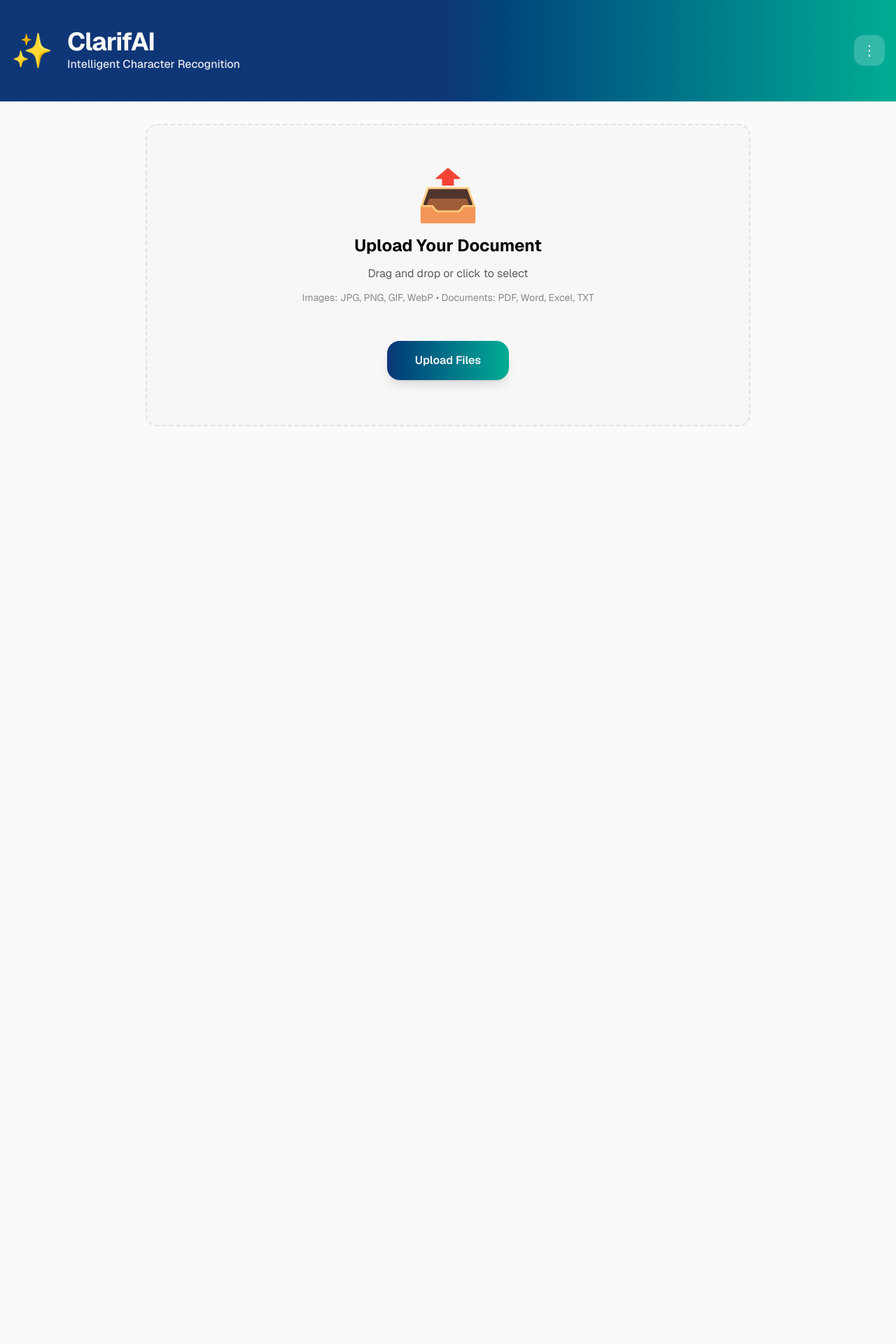
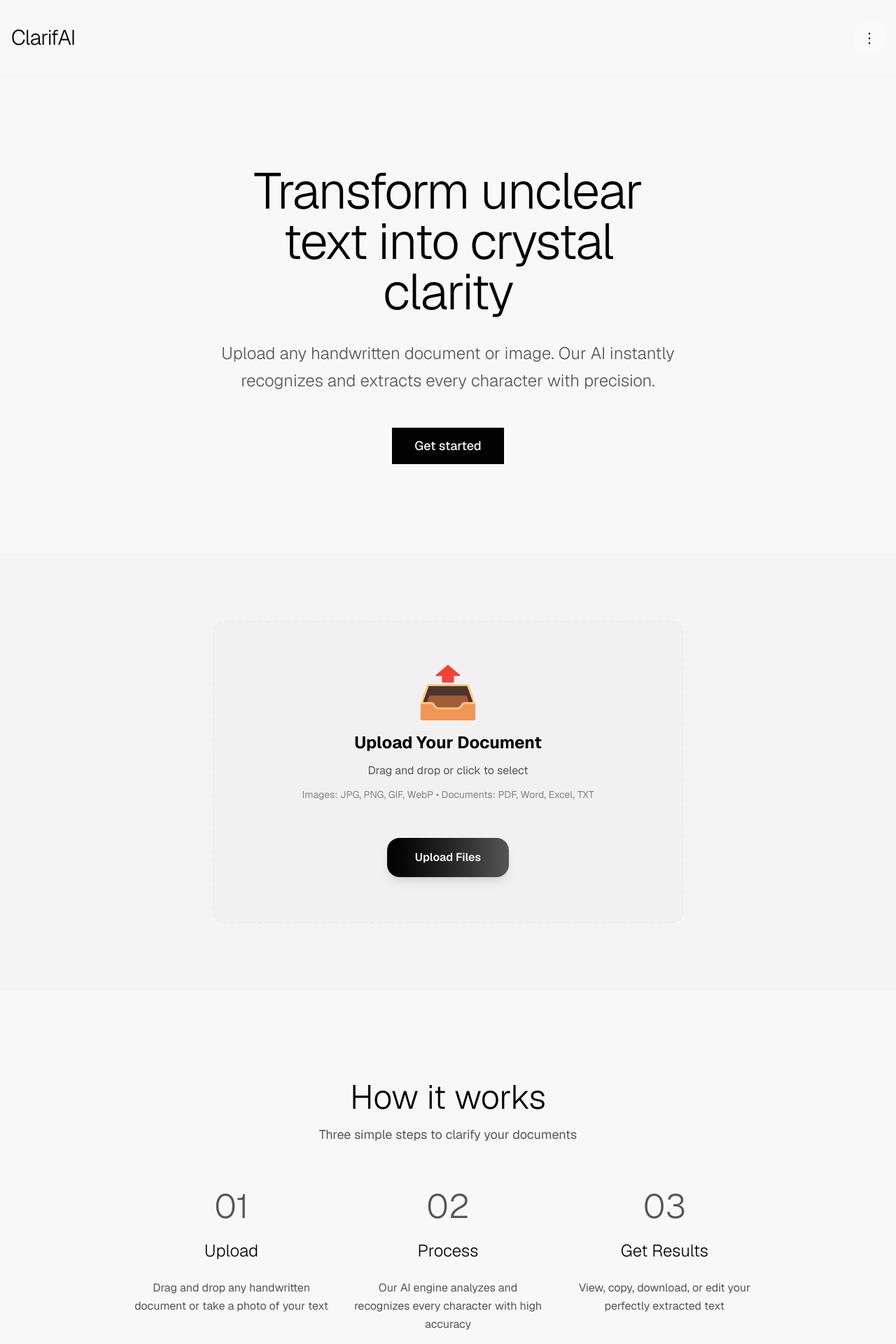
Before and after one commit to blaktiger522/recoginifai, a Next.js app: page / in a window 1280 px wide. Shown: the top 1920 px of the page at 70% size. Before the commit the page ends 800 px from the top, so only its background shows below. Built offline with nearby package versions, Linux system fonts and the light colour scheme.

Commit message:
feat: redesign ClarifAI landing page with minimalist aesthetic
Modern, clean hero section with elegant typography and whitespace.

Co-authored-by: null <190369869+blaktiger522@users.noreply.github.com>

```diff
--- a/app/globals.css
+++ b/app/globals.css
@@ -4,26 +4,26 @@
 @custom-variant dark (&:is(.dark *));
 
 :root {
-  /* Updated to modern professional color palette - deep navy primary, vibrant teal accent */
-  --background: oklch(0.985 0 0);
-  --foreground: oklch(0.12 0 0);
+  /* Modern minimalist color palette - clean whites and grays with subtle accent */
+  --background: oklch(0.98 0 0);
+  --foreground: oklch(0.08 0 0);
   --card: oklch(1 0 0);
-  --card-foreground: oklch(0.12 0 0);
+  --card-foreground: oklch(0.08 0 0);
   --popover: oklch(1 0 0);
-  --popover-foreground: oklch(0.12 0 0);
-  --primary: oklch(0.35 0.12 260);
+  --popover-foreground: oklch(0.08 0 0);
+  --primary: oklch(0.08 0 0);
   --primary-foreground: oklch(0.98 0 0);
-  --secondary: oklch(0.65 0.16 180);
+  --secondary: oklch(0.45 0 0);
   --secondary-foreground: oklch(1 0 0);
-  --muted: oklch(0.96 0 0);
-  --muted-foreground: oklch(0.48 0 0);
-  --accent: oklch(0.62 0.22 170);
+  --muted: oklch(0.94 0 0);
+  --muted-foreground: oklch(0.45 0 0);
+  --accent: oklch(0.5 0.12 280);
   --accent-foreground: oklch(1 0 0);
   --destructive: oklch(0.577 0.245 27.325);
   --destructive-foreground: oklch(1 0 0);
-  --border: oklch(0.91 0 0);
-  --input: oklch(0.96 0 0);
-  --ring: oklch(0.62 0.22 170);
+  --border: oklch(0.94 0 0);
+  --input: oklch(0.98 0 0);
+  --ring: oklch(0.5 0.12 280);
   --chart-1: oklch(0.35 0.12 260);
   --chart-2: oklch(0.62 0.22 170);
   --chart-3: oklch(0.65 0.16 180);
--- a/app/page.tsx
+++ b/app/page.tsx
@@ -82,20 +82,83 @@ export default function Home() {
   }
 
   return (
-    <main className="min-h-screen bg-background pb-8">
+    <main className="min-h-screen bg-background">
       <Header onHistoryClick={() => setShowHistory(!showHistory)} hasHistory={history.length > 0} />
 
-      <div className="container mx-auto max-w-4xl px-4 pt-6 md:pt-8">
-        <div className="flex gap-6 flex-col lg:flex-row">
-          {/* Main Content */}
-          <div className="flex-1 space-y-6">
       {!originalImage ? (
+        <>
+          {/* Hero Section */}
+          <section className="py-24 md:py-32 px-4">
+            <div className="container mx-auto max-w-2xl text-center space-y-8">
+              <h1 className="text-5xl md:text-6xl lg:text-7xl font-light tracking-tight text-foreground">
+                Transform unclear text into crystal clarity
+              </h1>
+              <p className="text-xl md:text-2xl text-muted-foreground font-light leading-relaxed">
+                Upload any handwritten document or image. Our AI instantly recognizes and extracts every character with precision.
+              </p>
+              <div className="pt-4">
+                <button
+                  onClick={() => document.getElementById("upload-section")?.scrollIntoView({ behavior: "smooth" })}
+                  className="px-8 py-3 text-lg bg-foreground text-background font-medium hover:bg-primary/90 transition-colors"
+                >
+                  Get started
+                </button>
+              </div>
+            </div>
+          </section>
+
+          {/* Upload Section */}
+          <section id="upload-section" className="py-16 md:py-24 px-4 bg-muted/30">
+            <div className="container mx-auto max-w-2xl">
               <ImageUpload
                 onRecognition={handleRecognition}
                 onProcessing={setIsProcessing}
                 isProcessing={isProcessing}
               />
+            </div>
+          </section>
+
+          {/* How It Works Section */}
+          <section className="py-24 md:py-32 px-4">
+            <div className="container mx-auto max-w-4xl">
+              <h2 className="text-4xl md:text-5xl font-light text-center text-foreground mb-4">How it works</h2>
+              <p className="text-center text-muted-foreground text-lg mb-16">Three simple steps to clarify your documents</p>
+
+              <div className="grid md:grid-cols-3 gap-12 md:gap-8">
+                {/* Step 1 */}
+                <div className="space-y-6 text-center">
+                  <div className="flex justify-center">
+                    <div className="text-5xl font-light text-muted-foreground">01</div>
+                  </div>
+                  <h3 className="text-2xl font-light text-foreground">Upload</h3>
+                  <p className="text-muted-foreground leading-relaxed">Drag and drop any handwritten document or take a photo of your text</p>
+                </div>
+
+                {/* Step 2 */}
+                <div className="space-y-6 text-center">
+                  <div className="flex justify-center">
+                    <div className="text-5xl font-light text-muted-foreground">02</div>
+                  </div>
+                  <h3 className="text-2xl font-light text-foreground">Process</h3>
+                  <p className="text-muted-foreground leading-relaxed">Our AI engine analyzes and recognizes every character with high accuracy</p>
+                </div>
+
+                {/* Step 3 */}
+                <div className="space-y-6 text-center">
+                  <div className="flex justify-center">
+                    <div className="text-5xl font-light text-muted-foreground">03</div>
+                  </div>
+                  <h3 className="text-2xl font-light text-foreground">Get Results</h3>
+                  <p className="text-muted-foreground leading-relaxed">View, copy, download, or edit your perfectly extracted text</p>
+                </div>
+              </div>
+            </div>
+          </section>
+        </>
       ) : (
+        <div className="container mx-auto max-w-4xl px-4 pt-8 md:pt-12">
+          <div className="flex gap-6 flex-col lg:flex-row">
+            <div className="flex-1 space-y-6">
               <ComparisonDisplay
                 originalImage={originalImage}
                 recognizedText={recognizedText}
@@ -104,15 +167,14 @@ export default function Home() {
                 onClear={clearResults}
                 fileName={currentFileName}
               />
-            )}
             </div>
 
-          {/* History Panel */}
             {showHistory && history.length > 0 && (
               <HistoryPanel history={history} onSelect={loadFromHistory} onClearAll={clearAllHistory} />
             )}
           </div>
         </div>
+      )}
     </main>
   )
 }
--- a/components/header.tsx
+++ b/components/header.tsx
@@ -10,15 +10,11 @@ interface HeaderProps {
 
 export default function Header({ onHistoryClick, hasHistory }: HeaderProps) {
   return (
-    <header className="bg-gradient-to-r from-primary via-primary to-secondary text-primary-foreground py-8 md:py-10 border-b border-border/10">
+    <header className="bg-background border-b border-border py-6 md:py-8 sticky top-0 z-50">
       <div className="container mx-auto px-4 max-w-7xl">
-        <div className="flex items-center justify-between gap-4 md:gap-5">
-          <Link href="/" className="flex items-center gap-4 md:gap-5 hover:opacity-90 transition-opacity">
-            <div className="text-4xl md:text-5xl">✨</div>
-            <div>
-              <h1 className="text-3xl md:text-4xl font-bold tracking-tight">ClarifAI</h1>
-              <p className="text-sm md:text-base opacity-90 font-medium">Intelligent Character Recognition</p>
-            </div>
+        <div className="flex items-center justify-between">
+          <Link href="/" className="hover:opacity-70 transition-opacity">
+            <h1 className="text-2xl md:text-3xl font-light tracking-tight text-foreground">ClarifAI</h1>
           </Link>
 
           {/* Navigation Buttons */}
```
Lines whose indentation alone changed are shown as unchanged.
